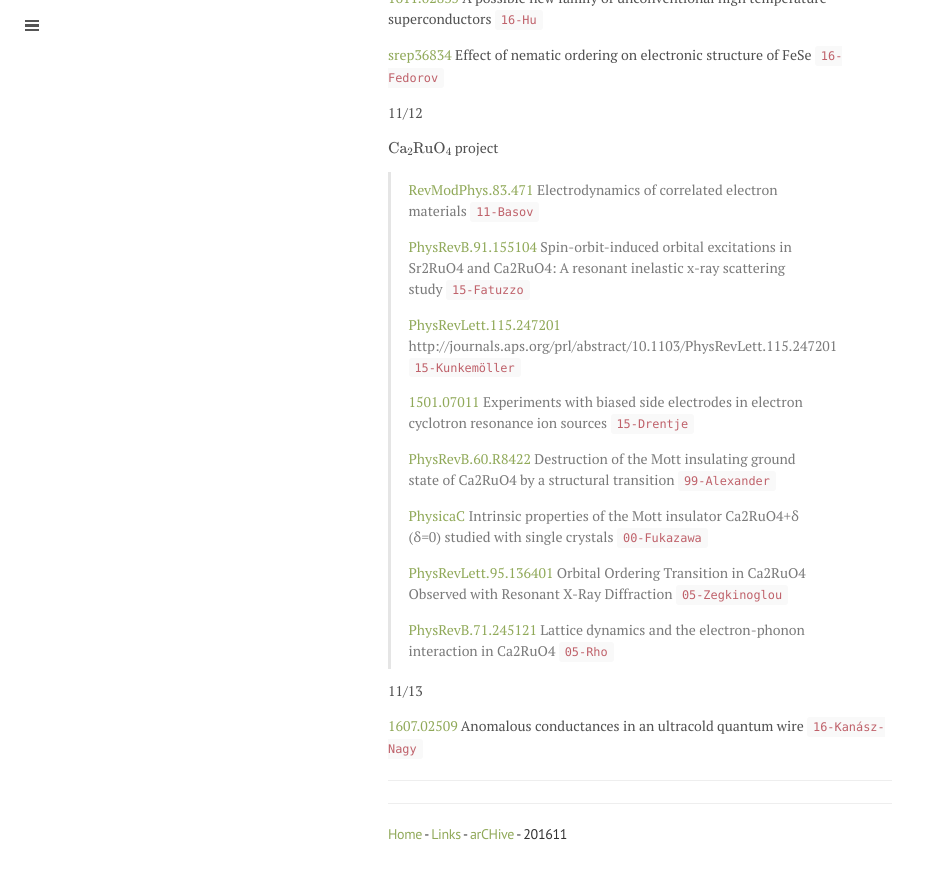
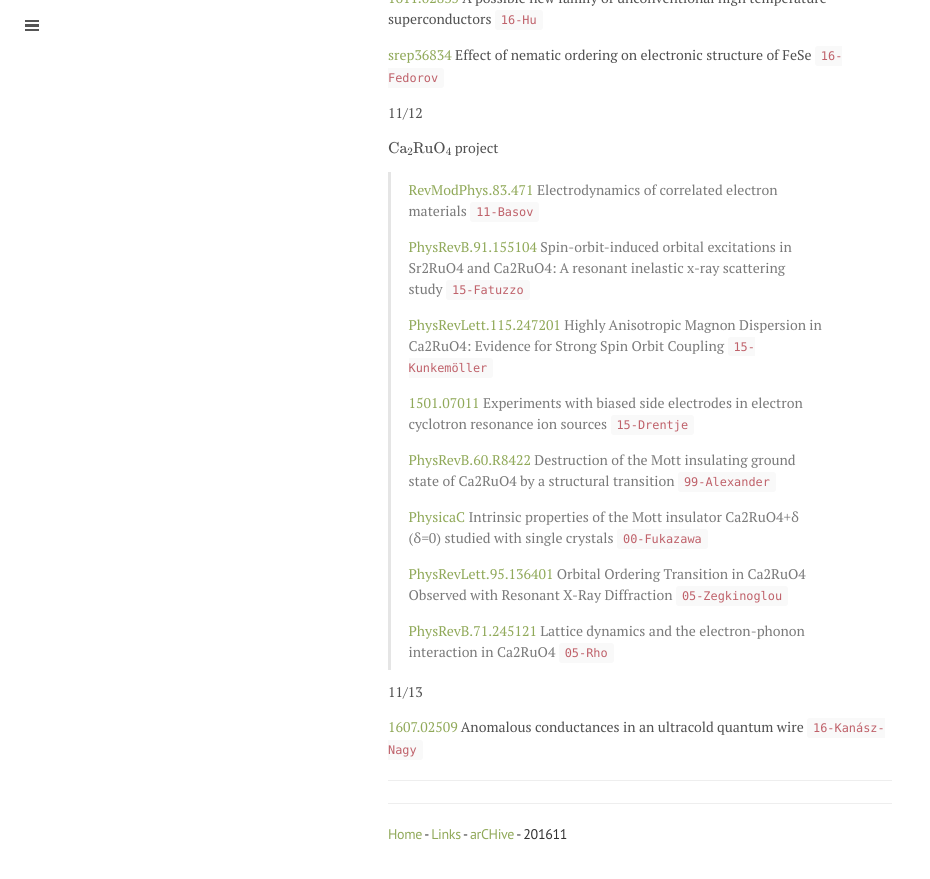
Before and after one commit to qkrwlsghdcjsworlt/work, a Jekyll site: the page built from 201611.md, in a window 1280 px wide and 900 px high, scrolled down 2238 px. Shown: the top 879 px of the window, without its empty margins (0-930 px from the left). Built offline with Jekyll 4.4.1, drawn with Linux system fonts in a browser that asks for light colours; formulas are drawn with MathJax 3.

Commit message:
“update”

```diff
--- a/201611.md
+++ b/201611.md
@@ -99,7 +99,7 @@ title: 201611
 >
 [PhysRevB.91.155104](http://journals.aps.org/prb/abstract/10.1103/PhysRevB.91.155104) Spin-orbit-induced orbital excitations in Sr2RuO4 and Ca2RuO4: A resonant inelastic x-ray scattering study `15-Fatuzzo`
 >
-[PhysRevLett.115.247201](http://journals.aps.org/prl/abstract/10.1103/PhysRevLett.115.247201) http://journals.aps.org/prl/abstract/10.1103/PhysRevLett.115.247201 `15-Kunkemöller`
+[PhysRevLett.115.247201](http://journals.aps.org/prl/abstract/10.1103/PhysRevLett.115.247201) Highly Anisotropic Magnon Dispersion in Ca2RuO4: Evidence for Strong Spin Orbit Coupling `15-Kunkemöller`
 >
 [1501.07011](https://arxiv.org/abs/1501.07011) Experiments with biased side electrodes in electron cyclotron resonance ion sources `15-Drentje`
 >
```
Also changed, not shown: 1 other file.
